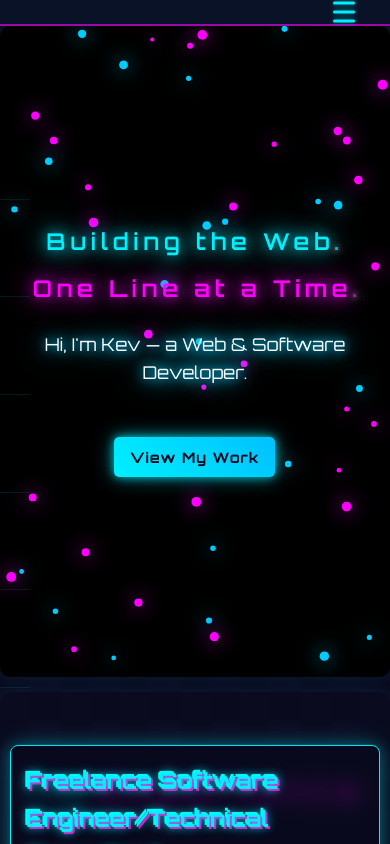
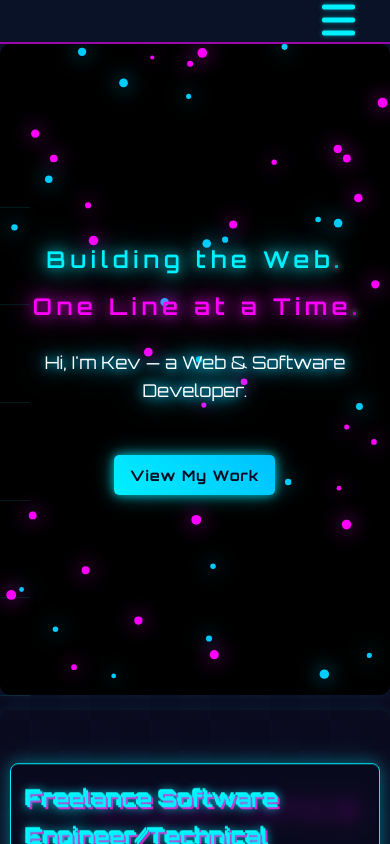
Before and after one commit to KvonR/portfolio-page, a React (Create React App) app: page / in a window 390 px wide. Shown: the top 844 px of the page. Built offline with nearby package versions, Linux system fonts and the light colour scheme.

Commit message:
burger looks good

```diff
--- a/src/components/Header.css
+++ b/src/components/Header.css
@@ -105,23 +105,33 @@ nav ul li a {
 /* Mobile responsive styles */
 @media (max-width: 768px) {
   header {
-    padding: 15px 20px;
+    padding: 22px 20px 24px 20px; /* Increased bottom padding from 22px to 24px */
   }
 
   header.scrolled {
-    padding: 10px 20px;
+    padding: 20px 20px 22px 20px; /* Increased bottom padding from 20px to 22px */
   }
 
   .mobile-menu-toggle {
     display: flex;
   }
 
+  .mobile-menu-toggle span {
+    width: 35px; /* Increased from 32px to 35px */
+    height: 5px; /* Increased from 4.5px to 5px */
+    background-color: #00f0ff;
+    margin: 4px 0; /* Increased from 3px to 4px for better spacing */
+    transition: 0.3s;
+    border-radius: 2px;
+    box-shadow: 0 0 5px rgba(0, 240, 255, 0.5);
+  }
+
   nav ul {
     position: fixed;
-    top: 70px;
+    top: 82px; /* Increased from 80px to account for larger header */
     left: -100%;
     width: 100%;
-    height: calc(100vh - 70px);
+    height: calc(100vh - 82px); /* Updated to match new header height */
     background-color: rgba(5, 10, 25, 0.98);
     flex-direction: column;
     justify-content: flex-start;
@@ -177,7 +187,16 @@ nav ul li a {
 
 @media (max-width: 480px) {
   header {
-    padding: 12px 15px;
+    padding: 20px 15px 22px 15px; /* Increased bottom padding from 20px to 22px */
+  }
+
+  header.scrolled {
+    padding: 18px 15px 20px 15px; /* Increased bottom padding from 18px to 20px */
+  }
+
+  nav ul {
+    top: 78px; /* Adjust for smaller screens with larger header */
+    height: calc(100vh - 78px);
   }
 
   nav ul li a {
@@ -190,6 +209,8 @@ nav ul li a {
   }
 
   .mobile-menu-toggle span {
-    width: 22px;
+    width: 33px; /* Increased from 30px to 33px */
+    height: 5px; /* Increased from 4.5px to 5px for consistency */
+    margin: 4px 0; /* Consistent spacing */
   }
 }
```
